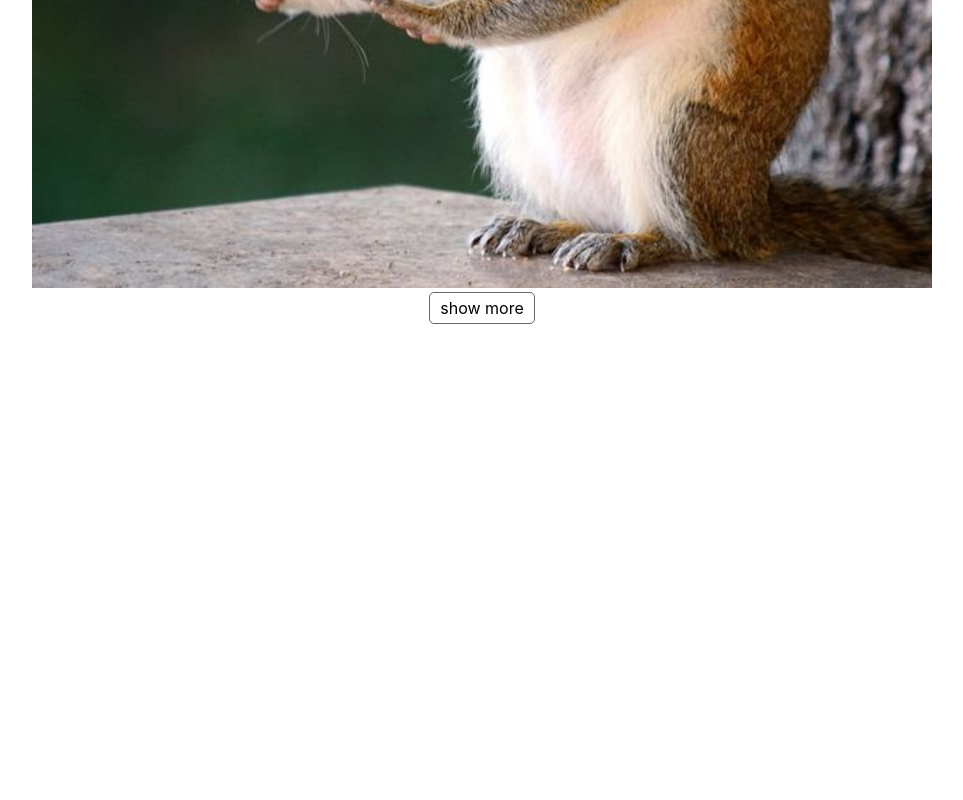
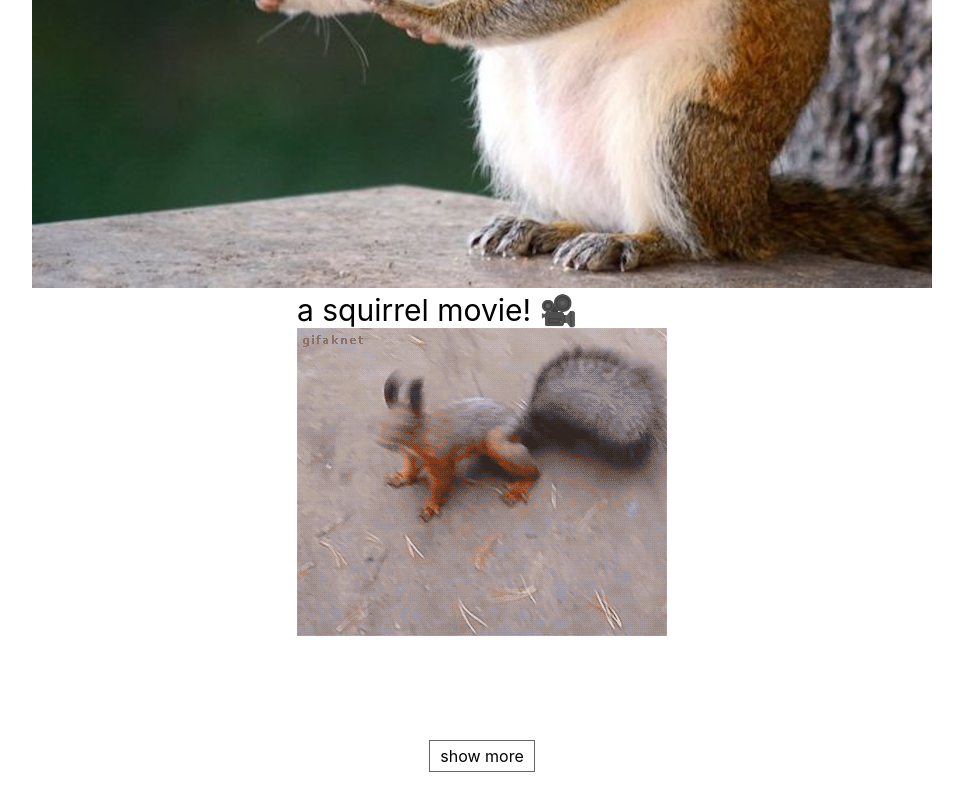
Before and after one commit to upleveled/here-for-you-codealong, a Next.js app: page / in a window 1280 px wide. Shown: the part 1267-2067 px from the top of the page, without its empty margins (158-1121 px from the left). Before the commit the page ends 1591 px from the top, so only its background shows below. Built offline with nearby package versions, Linux system fonts and the light colour scheme.

Commit message:
Add styles and gif

```diff
--- a/pages/api/hello.js
+++ /dev/null
@@ -1,5 +0,0 @@
-// Next.js API route support: https://nextjs.org/docs/api-routes/introduction
-
-export default function handler(req, res) {
-  res.status(200).json({ name: 'John Doe' })
-}
--- a/pages/index.js
+++ b/pages/index.js
@@ -30,15 +30,16 @@ export default function Home() {
         <img src="squirrel-kung-fu-large.jpg" />
       </div>
 
-      <div
-        style={{
-          border: '1px solid #666',
-          padding: '5px 10px',
-          borderRadius: 5,
-        }}
-        onClick={() => setShowMore(true)}
-      >
-        show more
+      <div>
+        <div style={{ fontSize: '30px' }}>a squirrel movie! 🎥</div>
+
+        <img src="squirrel-tail.gif" />
+      </div>
+
+      <div style={{ margin: '100px 0' }}>
+        <div className={styles.buttonLike} onClick={() => setShowMore(true)}>
+          show more
+        </div>
       </div>
 
       {showMore && (
--- a/styles/Home.module.css
+++ b/styles/Home.module.css
@@ -5,6 +5,12 @@
   flex-direction: column;
   justify-content: center;
   align-items: center;
+}
+
+.buttonLike {
+  border: 1px solid #666;
+  padding: 5px 10px;
+  border-radius: 5;
 }
 
 .main {
--- a/styles/globals.css
+++ b/styles/globals.css
@@ -15,6 +15,10 @@ img {
   max-width: 900px;
 }
 
+button {
+  cursor: pointer;
+}
+
 * {
   box-sizing: border-box;
 }
```
Also changed, not shown: public/squirrel-tail.gif (added).
